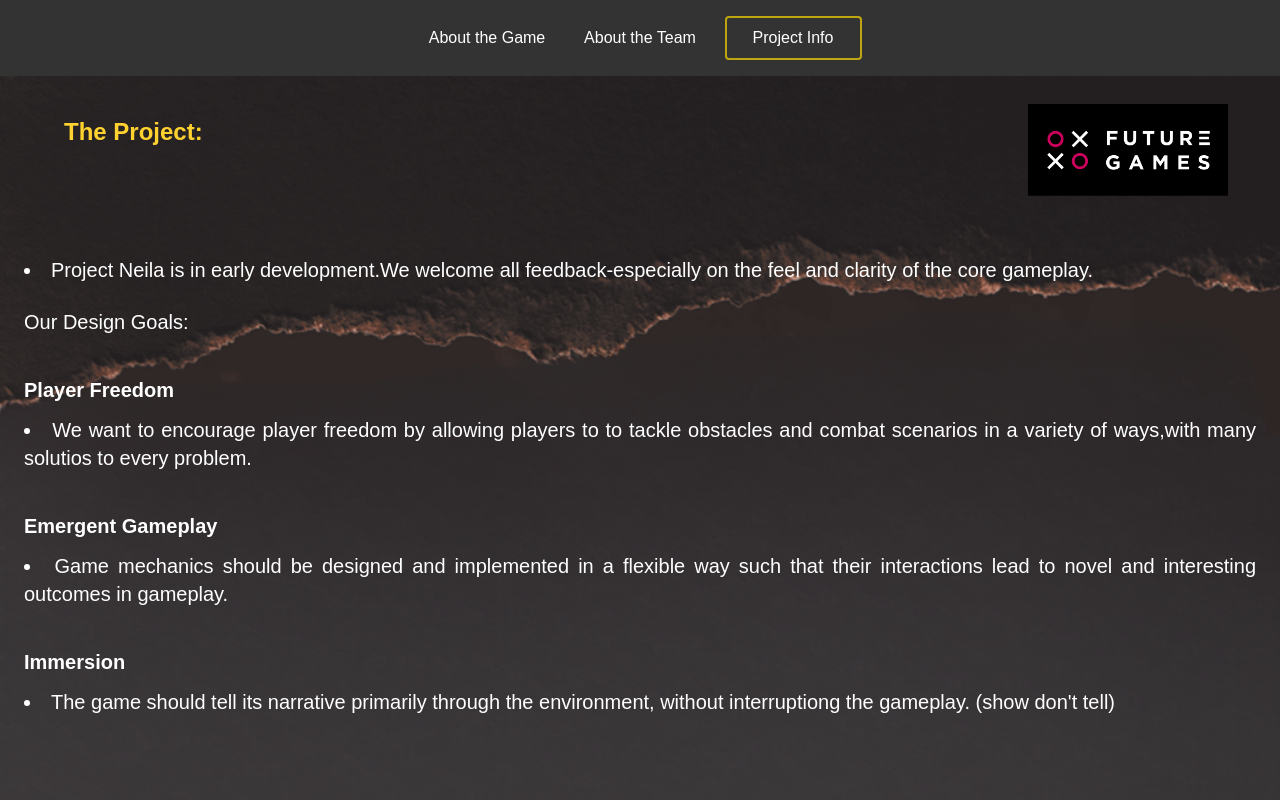
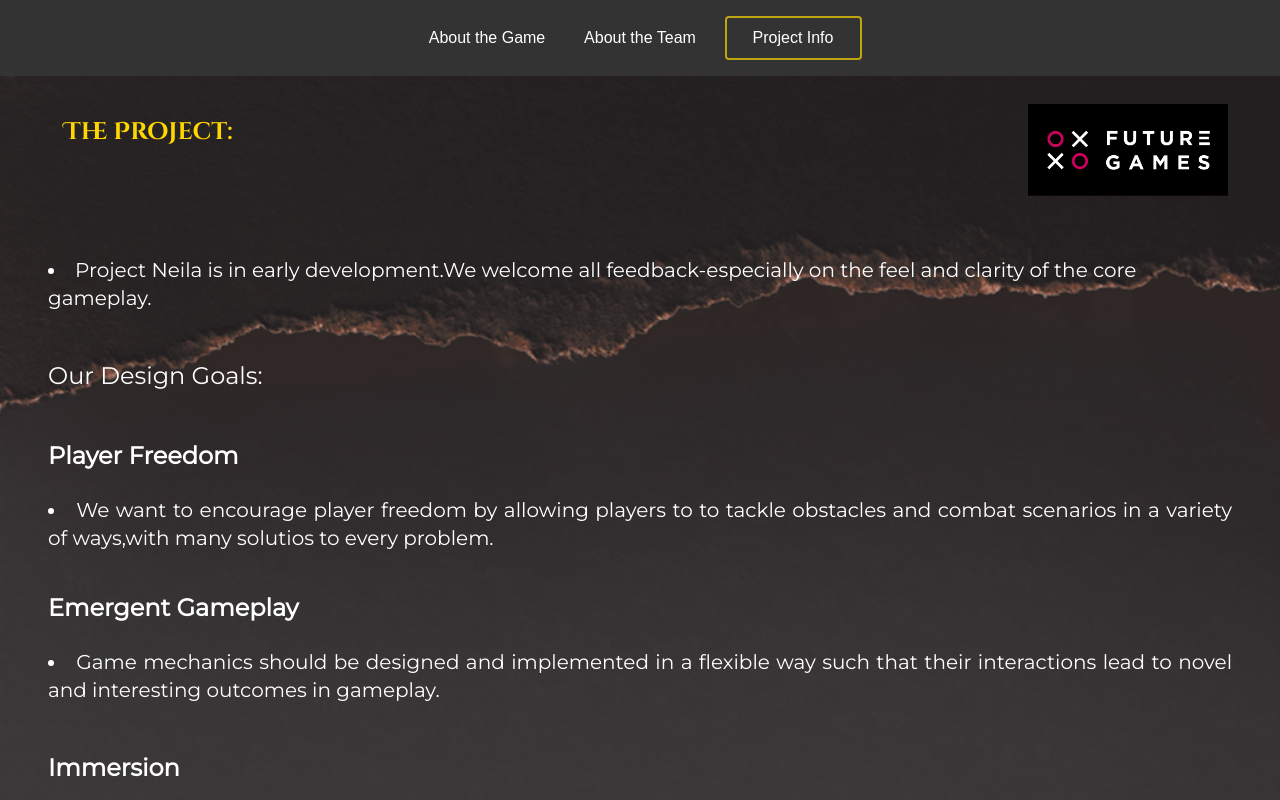
Before and after one commit to jasminedns/neila, a Next.js app: page /project-info in a window 1280 px wide. Shown: the top 800 px of the page. Built offline with nearby package versions, Linux system fonts and the light colour scheme.

Commit message:
fixing font-family in project page

```diff
--- a/src/components/ProjectInfoIntro/index.tsx
+++ b/src/components/ProjectInfoIntro/index.tsx
@@ -3,8 +3,8 @@ import Image from "next/image"
 const ProjectInfoIntroDiv = () => {
     return (
         <>
-         <div className="flex flex-col md:justify-between md:flex-row m-6 mt-0 p-7">
-            <h4 className="text-amber-300  m-3 text-2xl font-bold">The Project:</h4>
+         <div className="flex flex-col md:justify-between md:flex-row mx-6 my-0 p-7">
+            <h4 className="text-amber-300  m-3 text-2xl font-bold font-cinzel">The Project:</h4>
 
             <div className="w-[200px]  self-center">
                 <Image src="/images/futuregame_logo.png" alt="futuregame_logo" width={0}  height={0} sizes="100vw"
@@ -13,25 +13,25 @@ const ProjectInfoIntroDiv = () => {
             </div>
         </div>
 
-        <li className="m-6 mt-8">Project Neila is in early development.We welcome all feedback-especially
+        <li className="m-12 mt-8 font-montserrat">Project Neila is in early development.We welcome all feedback-especially
                      on the feel and clarity of the core gameplay.</li>
-        <h5 className="m-6 mt-5">Our Design Goals:</h5>
+        <h5 className="m-12 mt-5 text-2xl  font-montserrat">Our Design Goals:</h5>
 
-        <div className="m-6 mt-10">
-            <h6 className="font-bold mt-4 text-justify">Player Freedom</h6>
-            <li className="mt-3 text-justify">We want to encourage player freedom by allowing players to to tackle
+        <div className="m-12 mt-10 mb-0 font-montserrat">
+            <h6 className="font-bold mt-4 text-justify text-xl md:text-2xl">Player Freedom</h6>
+            <li className="mt-6 text-justify">We want to encourage player freedom by allowing players to to tackle
                 obstacles and combat scenarios in a variety of ways,with many solutios to every problem.</li>
         </div>
 
-        <div className="m-6 mt-10">
-            <h6 className="mt-4 font-bold">Emergent Gameplay</h6>
-            <li className=" mt-3 text-justify">Game mechanics should be designed and implemented in a flexible way such that their interactions
+        <div className="m-12 mt-10 font-montserrat">
+            <h6 className="mt-4 font-bold text-xl md:text-2xl">Emergent Gameplay</h6>
+            <li className=" mt-6 text-justify">Game mechanics should be designed and implemented in a flexible way such that their interactions
                     lead to novel and interesting outcomes in gameplay.</li>
         </div>
 
-        <div className="m-6 mt-10">
-            <h6 className="font-bold">Immersion</h6>
-            <li className="mt-3 text-justify">The game should tell its narrative primarily through the environment, without interruptiong the gameplay.
+        <div className="m-12 mt-10 mb-0 font-montserrat">
+            <h6 className="mt-4 font-bold text-xl md:text-2xl">Immersion</h6>
+            <li className="mt-6 text-justify">The game should tell its narrative primarily through the environment, without interruptiong the gameplay.
                 (show don't tell)</li>
         </div>
     </>
```
